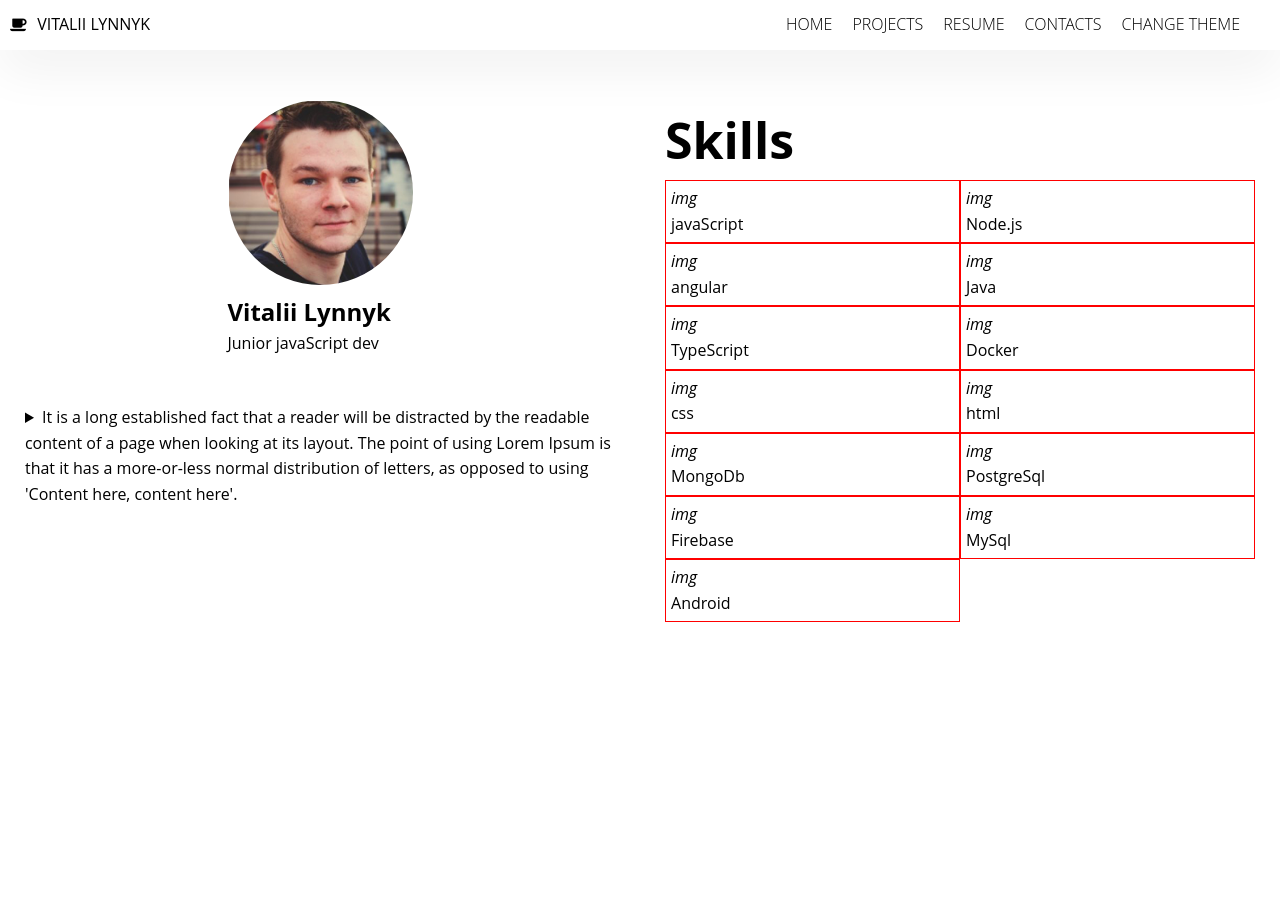
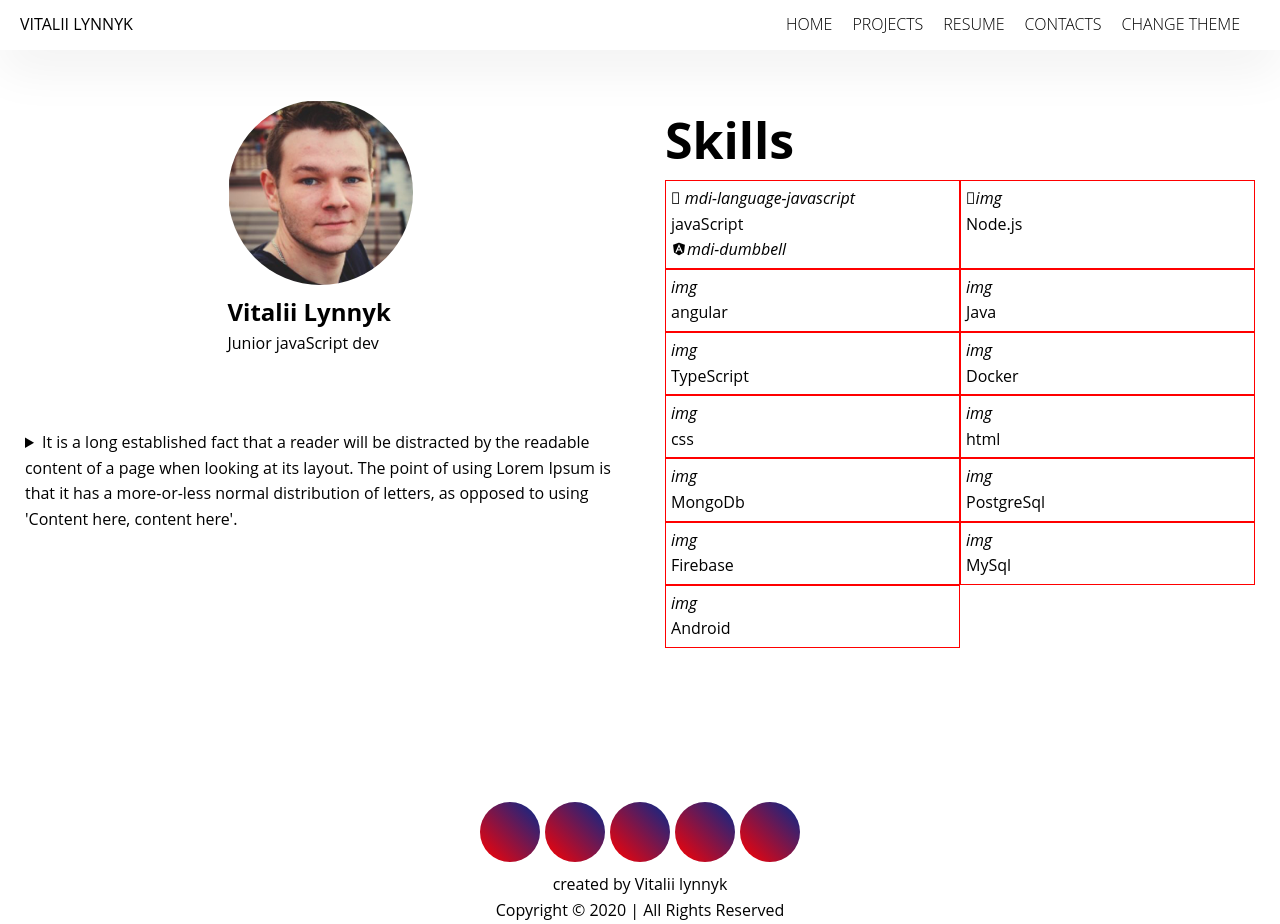
Before and after one commit to VitaliiLynnyk/portfolio, an Angular app: page / in a window 1280 px wide. Before the commit the page ends 800 px from the top, so only its background shows below. Built offline with nearby package versions, Linux system fonts and the light colour scheme.

Commit message:
add @mdi/font icons

```diff
--- a/angular.json
+++ b/angular.json
@@ -28,8 +28,8 @@
               "src/assets"
             ],
             "styles": [
-              "src/styles.scss",
-              "node_modules/font-awesome/scss/font-awesome.scss"
+              "node_modules/@mdi/font/scss/materialdesignicons.scss",
+              "src/styles.scss"
             ],
             "scripts": []
           },
--- a/package.json
+++ b/package.json
@@ -19,7 +19,7 @@
     "@angular/platform-browser": "~8.2.14",
     "@angular/platform-browser-dynamic": "~8.2.14",
     "@angular/router": "~8.2.14",
-    "font-awesome": "^4.7.0",
+    "@mdi/font": "^5.0.45",
     "rxjs": "~6.4.0",
     "tslib": "^1.10.0",
     "zone.js": "~0.9.1"
--- a/src/app/app.component.html
+++ b/src/app/app.component.html
@@ -29,7 +29,7 @@
   <section class="main-left">
     <div class="main-left-header">
       <img src="../assets/vitaliilynnyk.png"
-           alt="logo" />
+           alt="logo"/>
       <h1>Vitalii Lynnyk</h1>
       <p>Junior javaScript dev</p>
     </div>
@@ -53,25 +53,21 @@
         sometimes on purpose (injected humour and the like).
       </p>
     </details>
-<!--    <div class="main-left-footer">-->
-<!--      <h5>find me</h5>-->
-<!--      <ul>-->
-<!--        <li><a href="#"><i class="fa fa-github"></i></a></li>-->
-<!--        <li><a href="#"><i class="fa fa-linkedin"></i></a></li>-->
-<!--        <li><a href="#"><i class="fa fa-twitter"></i></a></li>-->
-<!--        <li><a href="#"><i class="fa fa-codepen"></i></a></li>-->
-<!--        <li><a href="#"><i class="fa fa-facebook"></i></a></li>-->
-<!--      </ul>-->
-<!--    </div>-->
   </section>
   <section class="main-right">
     <h3 class="main-right__title">Skills</h3>
     <ul class="main-right__list">
       <li>
-        <i>img</i>
+        <i class="material-icons mdi-language-javascript">
+          mdi-language-javascript
+        </i>
         <p>javaScript</p>
+
+        <i class="mdi mdi-angular" aria-hidden="true">mdi-dumbbell</i>
       </li>
       <li>
+        <i class="mdi-language-css3"></i>
+
         <i>img</i>
         <p>Node.js</p>
       </li>
@@ -122,14 +118,16 @@
     </ul>
   </section>
 </main>
-<!--<footer>-->
-<!--  <ul>-->
-<!--    <li><a href="#"><i>github</i></a></li>-->
-<!--    <li><a href="#"><i>linkedin</i></a></li>-->
-<!--    <li><a href="#"><i>twitter</i></a></li>-->
-<!--    <li><a href="#"><i>codepen</i></a></li>-->
-<!--    <li><a href="#"><i>facebook</i></a></li>-->
-<!--  </ul>-->
-<!--  <p>created by <a href="#">Vitalii lynnyk</a></p>-->
-<!--  <p>Copyright © 2020 | All Rights Reserved</p>-->
-<!--</footer> -->
+<footer class="footer">
+  <ul class="footer-list">
+    <li><a href="#"><i class="fa fa-github"></i></a></li>
+    <li><a href="#"><i class="fa fa-linkedin"></i></a></li>
+    <li><a href="#"><i class="fa fa-twitter"></i></a></li>
+    <li><a href="#"><i class="fa fa-codepen"></i></a></li>
+    <li><a href="#"><i class="fa fa-facebook"></i></a></li>
+  </ul>
+  <div class="footer-about">
+    <p>created by <a href="#">Vitalii lynnyk</a></p>
+    <p>Copyright © 2020 | All Rights Reserved</p>
+  </div>
+</footer>
--- a/src/app/app.component.scss
+++ b/src/app/app.component.scss
@@ -92,6 +92,7 @@ $shadow-light: 0 2rem 5rem rgba(0, 0, 0, 0.06);
       &::before {
         top: -0.8rem;
       }
+
       &::after {
         top: 0.8rem;
       }
@@ -195,7 +196,7 @@ $shadow-light: 0 2rem 5rem rgba(0, 0, 0, 0.06);
           &:hover,
           &:active {
             background-position: 100%;
-           // color: $color-secondary-dark;
+            // color: $color-secondary-dark;
             transform: translateY(.1rem);
 
             @media (max-width: 730px) {
@@ -209,9 +210,6 @@ $shadow-light: 0 2rem 5rem rgba(0, 0, 0, 0.06);
 }
 
 
-
-
-
 .main {
   min-height: 100vh;
   display: grid;
@@ -222,9 +220,9 @@ $shadow-light: 0 2rem 5rem rgba(0, 0, 0, 0.06);
   }
 
   &-left {
-    padding: 10rem 2.5rem;
+    padding: 10rem 2.5rem 5rem 2.5rem;
     display: grid;
-    grid-template-rows: repeat(auto-fill, minmax(200px, 1fr));;
+    grid-template-rows: repeat(auto-fill, minmax(250px, 1fr));;
     grid-gap: 1rem;
 
     @media (max-width: 730px) {
@@ -263,8 +261,7 @@ $shadow-light: 0 2rem 5rem rgba(0, 0, 0, 0.06);
   }
 
   &-right {
-    padding: 10rem 2.5rem;
-    grid-gap: 1rem;
+    padding: 10rem 2.5rem 5rem 2.5rem;
 
     &__title {
       font-size: 5rem;
@@ -283,3 +280,62 @@ $shadow-light: 0 2rem 5rem rgba(0, 0, 0, 0.06);
     }
   }
 }
+
+
+.footer {
+  text-align: center;
+
+  &-list {
+    list-style: none;
+    display: flex;
+    justify-content: center;
+
+    li {
+      display: inline-block;
+      margin: 0.15em;
+      position: relative;
+      //font-size: 1.2em;
+
+      a {
+        display: inline-block;
+
+        &:before {
+          transform: scale(1);
+          content: " ";
+          width: 60px;
+          height: 60px;
+          border-radius: 100%;
+          display: block;
+          background: linear-gradient(45deg, red, #002A8F);
+          transition: all 265ms ease-out;
+        }
+
+        &:hover:before {
+          transform: scale(0);
+          transition: all 265ms ease-in;
+        }
+
+        &:hover i {
+          transform: scale(2.2);
+          color: red;
+          background: -webkit-linear-gradient(45deg, red, #002A8F);
+          -webkit-background-clip: text;
+          -webkit-text-fill-color: transparent;
+          transition: all 265ms ease-in;
+        }
+      }
+
+      i {
+        color: #fff;
+        position: absolute;
+        top: 21px;
+        left: 21px;
+        transition: all 265ms ease-out;
+      }
+    }
+  }
+
+  &-about {
+
+  }
+}
```
Also changed, not shown: 1 other file (tests, documents, lock files or other folders).
